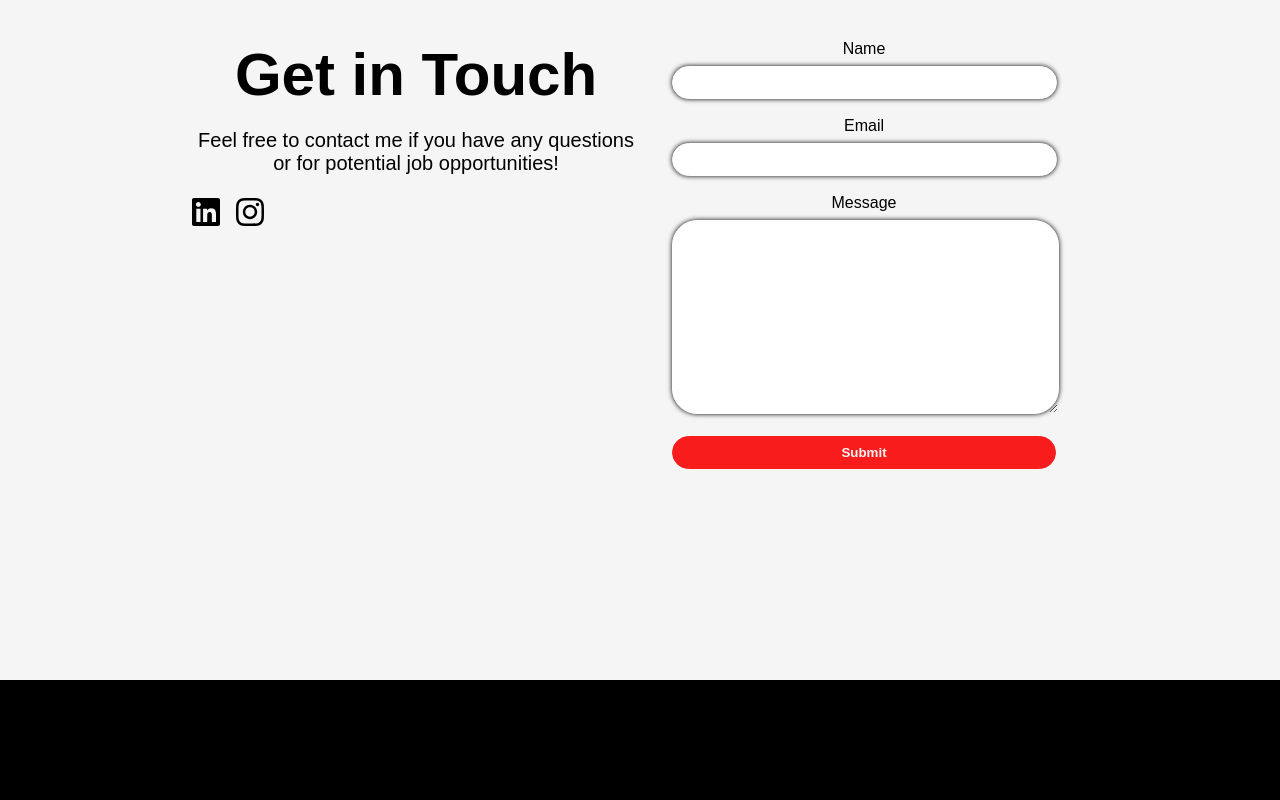
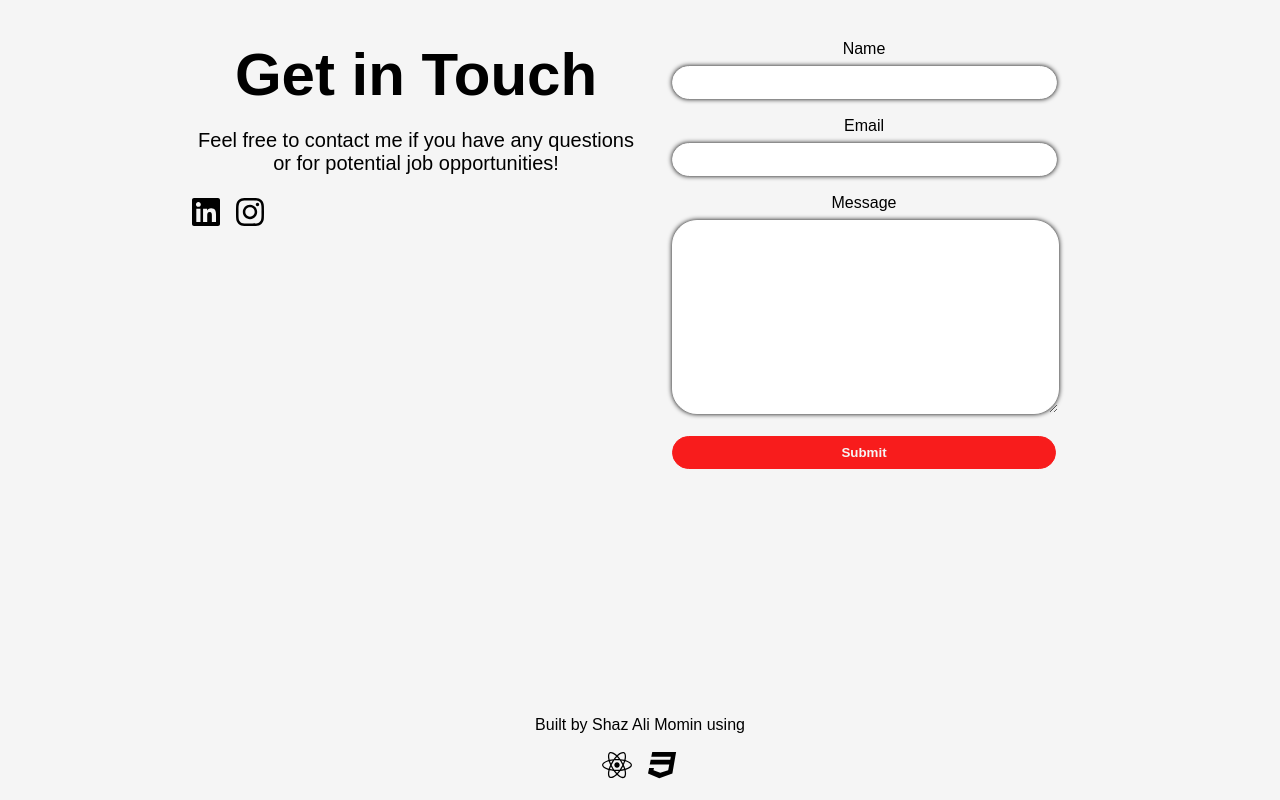
Before and after one commit to ShazAliMomin/personal-site, a React (Create React App) app: page / in a window 1280 px wide. Shown: the part 3312-4112 px from the top of the page. Built offline with nearby package versions, Linux system fonts and the light colour scheme; a web font is replaced by a local one.

Commit message:
Updating footer

```diff
--- a/src/components/Footer/Footer.css
+++ b/src/components/Footer/Footer.css
@@ -1,4 +1,20 @@
 .footer-container {
-  background-color: black;
+  background-color: whitesmoke;
   height: 15vh;
+  display: flex;
+  flex-direction: column;
+  justify-content: center;
+  align-items: center;
 }
+
+.footer-container p {
+  font-weight: lighter;
+}
+
+.lang-logo {
+  font-size: 30px;
+  /* color: #61dbfb; */
+  color: black;
+  display: flex;
+  gap: 1rem;
+}
--- a/src/components/Footer/Footer.jsx
+++ b/src/components/Footer/Footer.jsx
@@ -1,8 +1,18 @@
 import React from "react";
 import "./Footer.css";
+import { FontAwesomeIcon } from "@fortawesome/react-fontawesome";
+import { faReact, faCss3 } from "@fortawesome/free-brands-svg-icons";
 
 function Footer() {
-  return <div className="footer-container"></div>;
+  return (
+    <div className="footer-container">
+      <p>Built by Shaz Ali Momin using</p>
+      <div className="lang-logo">
+        <FontAwesomeIcon icon={faReact} />
+        <FontAwesomeIcon icon={faCss3} />
+      </div>
+    </div>
+  );
 }
 
 export default Footer;
```
